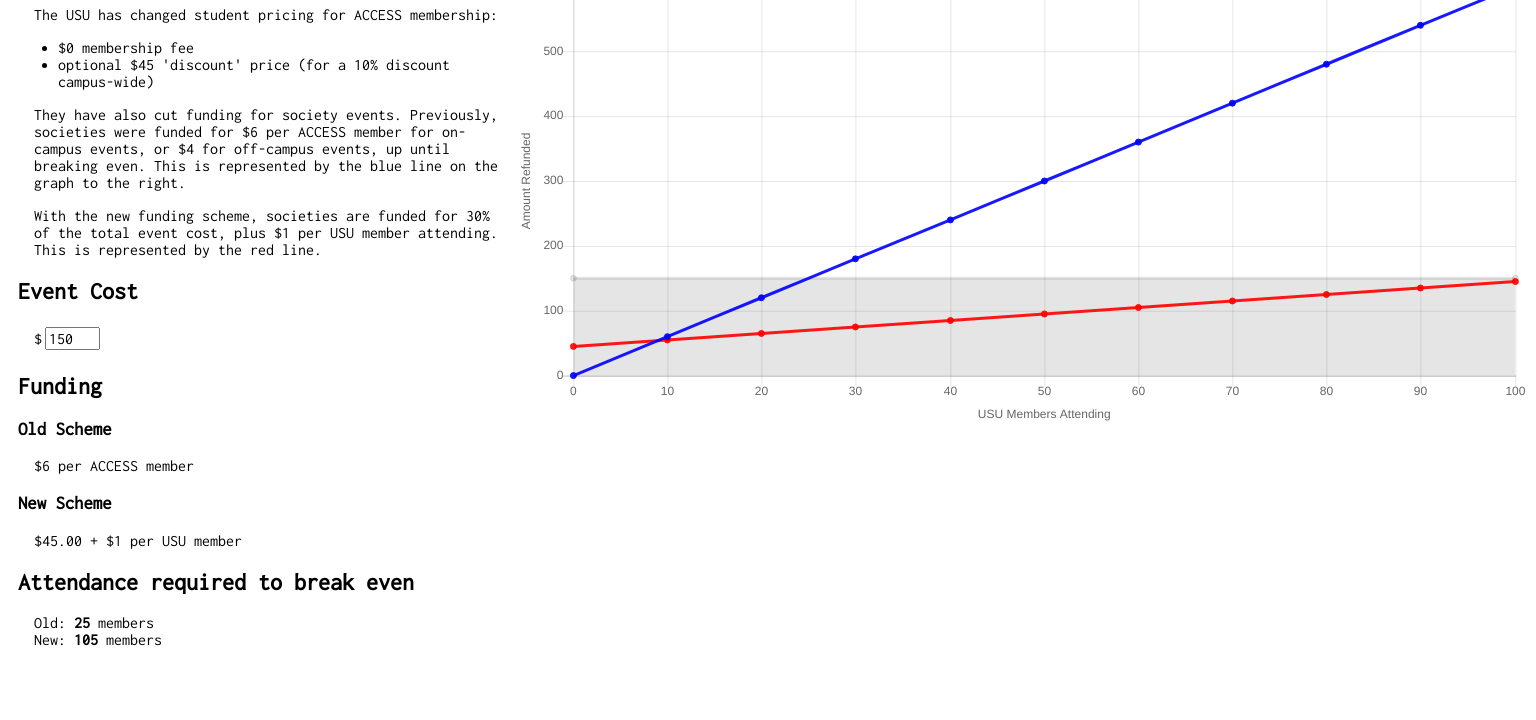
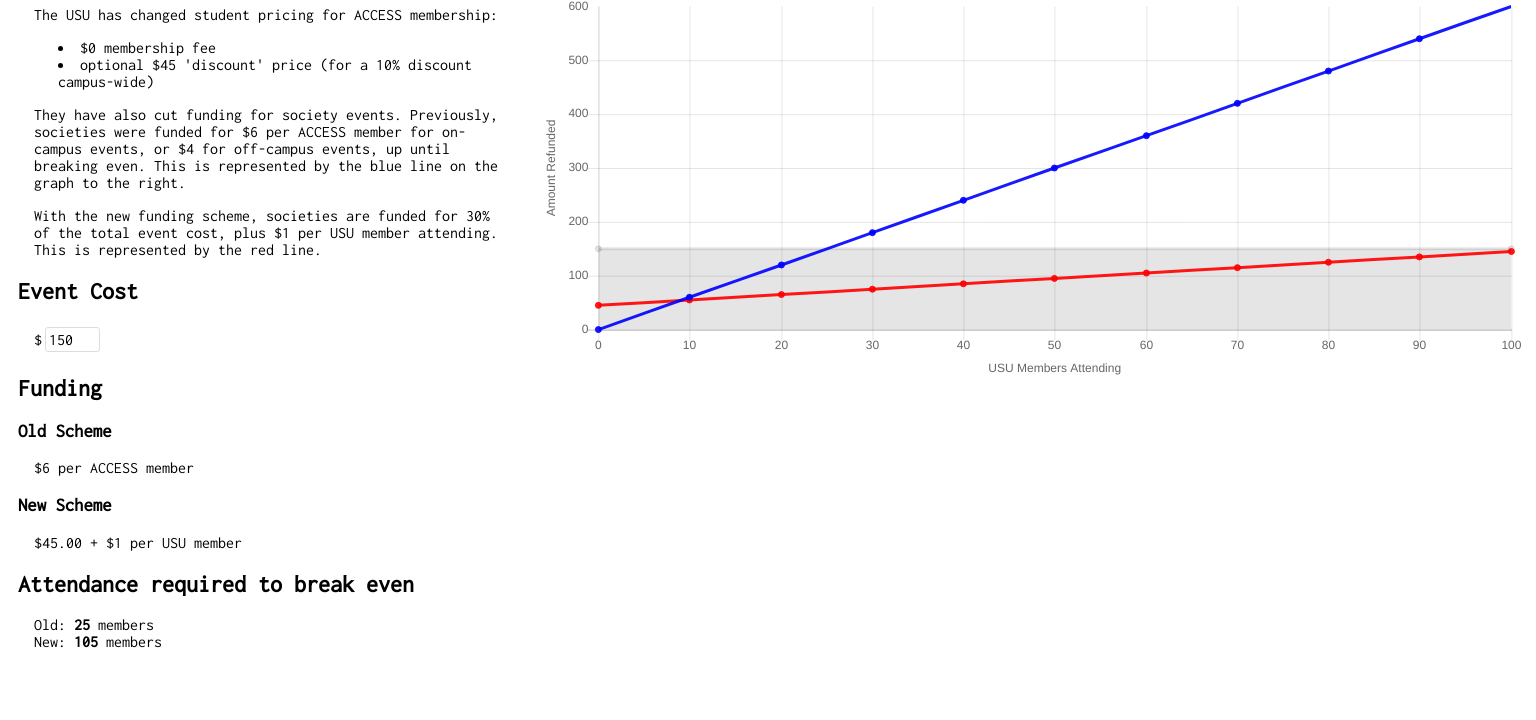
Before and after one commit to lyneca/usu-funding, a website: page index.html in a window 1536 px wide. Shown: the part 88-808 px from the top of the page. Drawn offline with Linux system fonts and the light colour scheme.

Commit message:
Mobile friendly

```diff
--- a/index.css
+++ b/index.css
@@ -3,35 +3,72 @@
 body, html {
     font-family: 'Inconsolata';
     height: 100%;
+    width: 100%;
 }
 
 input {
     font-family: 'Inconsolata';
     font-size: inherit;
     margin: 3px;
+    padding: 3px;
+    border: 1px solid #dddddd;
+    border-radius: 3px;
+}
+
+
+ul {
+    list-style-position: inside;
 }
 
 .container {
     display: grid;
-    grid-template-columns: 1fr 2fr;
+    grid-template-columns: 1fr;
+    grid-template-rows: 1fr 1fr;
     height: 100%;
 }
 
 .info {
-    margin: 10px;
-}
-
-p {
-    margin-left: 1em;
+    width: 600px;
+    margin: auto;
 }
 
 canvas {
     position: relative;
-    /* width: 100% !important;
-    height: 100% !important; */
+    height: 400px !important;
+    width: 700px !important;
+    margin: auto;
 }
 
 #break-even-new,
 #break-even-old {
     font-weight: bold;
 }
+
+@media screen and (min-width: 1439px) {
+    .container {
+        grid-template-columns: 1fr 2fr;
+        grid-template-rows: 1fr;
+    }
+    .info {
+        width: initial;
+        margin: 10px;
+    }
+    div.canvas {
+        width: 100%;
+        height: 60%;
+        padding: 20px;
+        box-sizing: border-box;
+    }
+    canvas {
+        position: relative;
+        height: 100% !important;
+        width: 100% !important;
+        margin-right: 40px;
+    }
+    h1, h2 {
+        text-align: left;
+    }
+    p {
+        margin-left: 1em;
+    }
+}
--- a/index.html
+++ b/index.html
@@ -21,6 +21,7 @@
 <body>
     <div class="container">
         <div class="info">
+            <div class="description">
                 <h1>USU Funding Changes</h1>
                 <p>
                     The USU has changed student pricing for ACCESS membership:
@@ -41,6 +42,8 @@
                     of the total event cost, plus $1 per USU member attending.
                     This is represented by the red line.
                 </p>
+            </div>
+            <div class="calculations">
                 <h2>Event Cost</h2>
                 <p>
                     $<input id="price-range" type="number" min="0" max="1000" value="150">
@@ -62,6 +65,7 @@
                     New: <span id="break-even-new"></span> members
                 </p>
             </div>
+        </div>
         <div class="canvas">
             <canvas id="canvas"></canvas>
         </div>
--- a/index.js
+++ b/index.js
@@ -54,6 +54,7 @@
     },
     options: {
         responsive: true,
+        maintainAspectRatio: false,
         title: {
             display: true,
             text: `USU funding provided for \$${input.value} event`
```
Also changed, not shown: bundle.js. Lines whose indentation alone changed are shown as unchanged.
